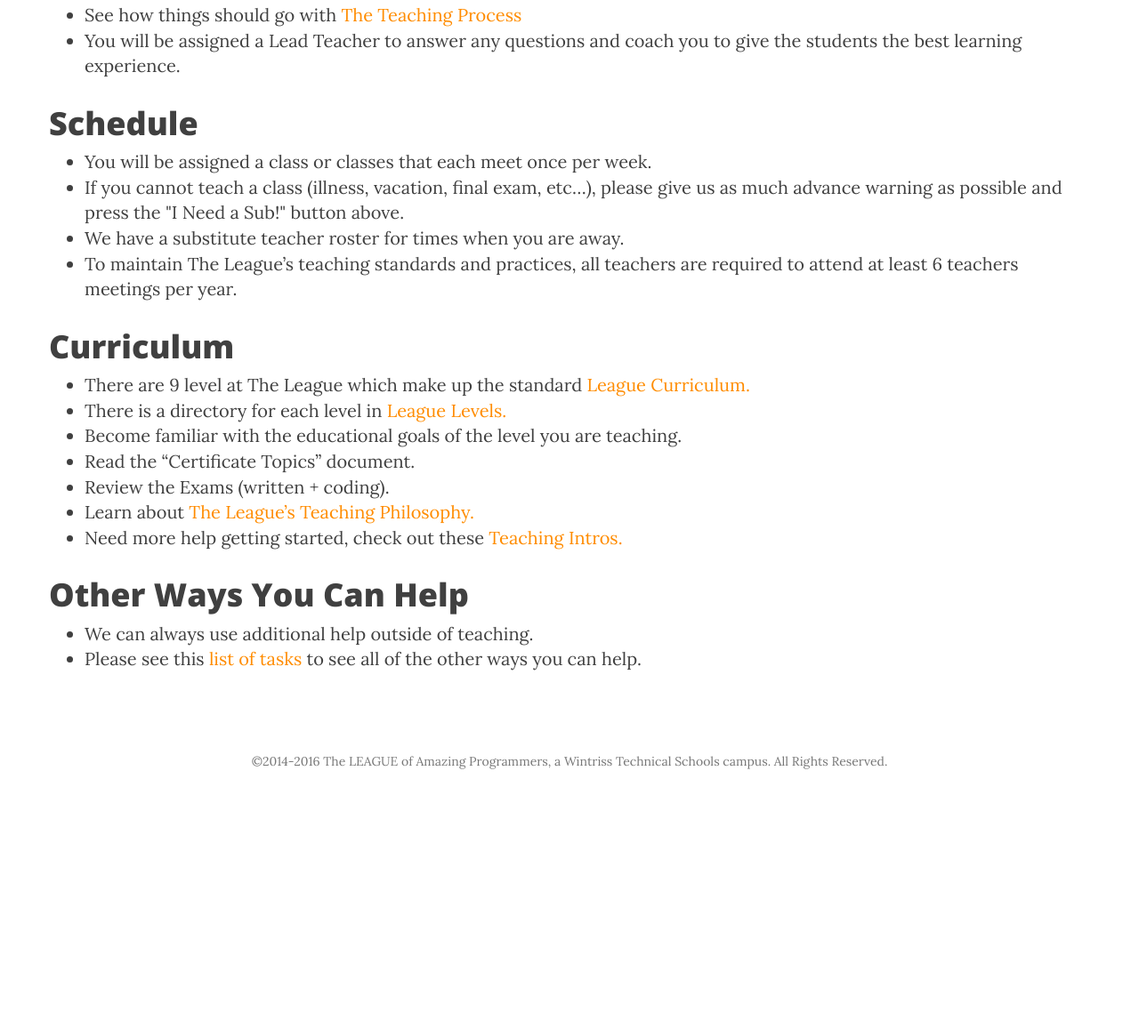
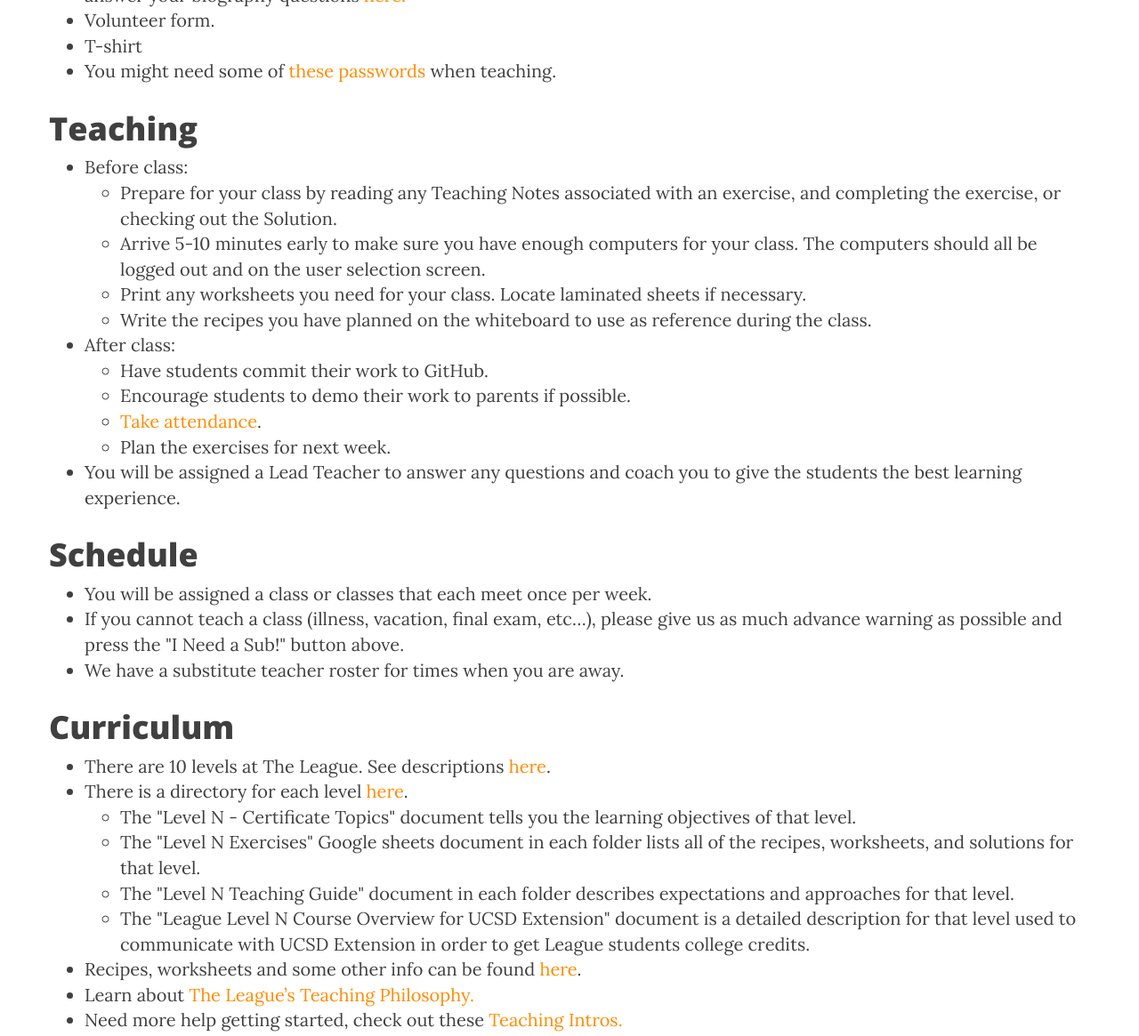
Before and after one commit to jointheleague/jointheleague.github.io, a plain HTML site: page index.html in a window 1280 px wide. Shown: the part 2176-3341 px from the top of the page at 89% size. Before the commit the page ends 3108 px from the top, so only its background shows below. Drawn offline with nearby package versions, Linux system fonts and the light colour scheme.

Commit message:
updated documentation

```diff
--- a/index.html
+++ b/index.html
@@ -233,7 +233,15 @@
     <p>If you enjoy teaching, so will your students. If you don’t resonate with your class, please let us know, and we will find you a better match. Fun is an essential part of what we do to make programming an enjoyable experience for kids.</p>
     <h2>Expectations</h2>
     <ul>
+      <li>Review <a class="a-league" href="https://docs.google.com/document/d/1TnJoCHfM2DcNRbhSckHLdOpw15c5QBCCaXRF9R11KG8/edit">The League Program Overview</a>.</li>
       <li>Attend 6 teacher meetings per year.</li>
+      <li>For the level you are teaching:
+        <ul>
+          <li>Become familiar with the educational goals of the level you are teaching.</li>
+          <li>Read the “Certificate Topics” document.</li>
+          <li>Review the Exams (written + coding).</li>
+        </ul>
+      </li>
     </ul>
   </div>
 </div>
@@ -248,6 +256,7 @@
       <li>If you’d like to be added to the <a class="a-league" href="http://www.jointheleague.org/teachers/">teacher’s</a> web page, send an email to <a class="a-league" href="mailto:june.clarke@jointheleague.org">june.clarke@jointheleague.org</a> with a photo and answer your biography questions <a class="a-league" href="https://docs.google.com/spreadsheets/d/1mdMSV4hk2RDW8blqTn4kPbSCfH8hKhOmK9ndUDquC4Y/edit#gid=0">here.</a></li>
       <li>Volunteer form.</li>
       <li>T-shirt</li>
+      <li>You might need some of <a class="a-league" href="https://docs.google.com/document/d/142BqOh6Eu2gVSscxiHWgY3GZv_sIAMXzIFDmp5nHz6U/edit">these passwords</a> when teaching.</li>
     </ul>
   </div>
 </div>
@@ -256,7 +265,22 @@
   <div class="row">
     <h1>Teaching</h1>
     <ul>
-      <li>See how things should go with <a class="a-league" href="https://docs.google.com/document/d/1OHFOVZvQrAgJR0kisrGDfJRMcljYRD0Uf6_IjfTsmxc/edit?usp=sharing">The Teaching Process</a></li>
+      <li>Before class:
+        <ul>
+          <li>Prepare for your class by reading any Teaching Notes associated with an exercise, and completing the exercise, or checking out the Solution.</li>
+          <li>Arrive 5-10 minutes early to make sure you have enough computers for your class. The computers should all be logged out and on the user selection screen.</li>
+          <li>Print any worksheets you need for your class. Locate laminated sheets if necessary.</li>
+          <li>Write the recipes you have planned on the whiteboard to use as reference during the class.</li>
+        </ul>
+      </li>
+      <li>After class:
+        <ul>
+          <li>Have students commit their work to GitHub.</li>
+          <li>Encourage students to demo their work to parents if possible.</li>
+          <li><a class="a-league" href="https://jtl.frontdeskhq.com/pages/welcome">Take attendance</a>.</li>
+          <li>Plan the exercises for next week.</li>
+        </ul>
+      </li>
       <li>You will be assigned a Lead Teacher to answer any questions and coach you to give the students the best learning experience.</li>
     </ul>
   </div>
@@ -269,7 +293,6 @@
       <li>You will be assigned a class or classes that each meet once per week.</li>
       <li>If you cannot teach a class (illness, vacation, final exam, etc…), please give us as much advance warning as possible and press the "I Need a Sub!" button above.</li>
       <li>We have a substitute teacher roster for times when you are away.</li>
-      <li>To maintain The League’s teaching standards and practices, all teachers are required to attend at least 6 teachers meetings per year.</li>
     </ul>
   </div>
 </div>
@@ -278,11 +301,16 @@
   <div class="row">
     <h1>Curriculum</h1>
     <ul>
-      <li>There are 9 level at The League which make up the standard <a class="a-league" href="https://drive.google.com/drive/folders/0B6j5sMopDMZBYW4tcEVnSGxyTnc">League Curriculum.</a></li>
-      <li>There is a directory for each level in <a class="a-league" href="https://drive.google.com/drive/folders/0B6j5sMopDMZBfm1wSjlFa2Z0T29uZUdhQ1A4SWpZeDZFWFZ3U3d2TnJXRzIyNHY1bzJjWFk">League Levels.</a></li>
-      <li>Become familiar with the educational goals of the level you are teaching.</li>
-      <li>Read the “Certificate Topics” document.</li>
-      <li>Review the Exams (written + coding).</li>
+      <li>There are 10 levels at The League. See descriptions <a class="a-league" href="http://www.jointheleague.org/learn">here</a>.</li>
+      <li>There is a directory for each level <a class="a-league" href="https://drive.google.com/drive/folders/0B6j5sMopDMZBfm1wSjlFa2Z0T29uZUdhQ1A4SWpZeDZFWFZ3U3d2TnJXRzIyNHY1bzJjWFk">here</a>.
+        <ul>
+          <li>The "Level N - Certificate Topics" document tells you the learning objectives of that level.</li>
+          <li>The "Level N Exercises" Google sheets document in each folder lists all of the recipes, worksheets, and solutions for that level.</li>
+          <li>The "Level N Teaching Guide" document in each folder describes expectations and approaches for that level.</li>
+          <li>The "League Level N Course Overview for UCSD Extension" document is a detailed description for that level used to communicate with UCSD Extension in order to get League students college credits. </li>
+        </ul>
+      </li>
+      <li>Recipes, worksheets and some other info can be found <a class="a-league" href="https://drive.google.com/drive/folders/0B6j5sMopDMZBYW4tcEVnSGxyTnc">here</a>.</li>
       <li>Learn about <a class="a-league" href="https://docs.google.com/document/d/1J63UXQsZ0x2NY3HxATIvUnlxtADJ-e3CnfnrH4sdQak/edit?usp=sharing">The League’s Teaching Philosophy.</a></li>
       <li>Need more help getting started, check out these <a class="a-league" href="https://docs.google.com/document/d/1OadNHdK40YcXm_Z3wFUKOItWs9og7U8ztVuEwLjw_9o/edit?usp=sharing">Teaching Intros.</a></li>
     </ul>
```
